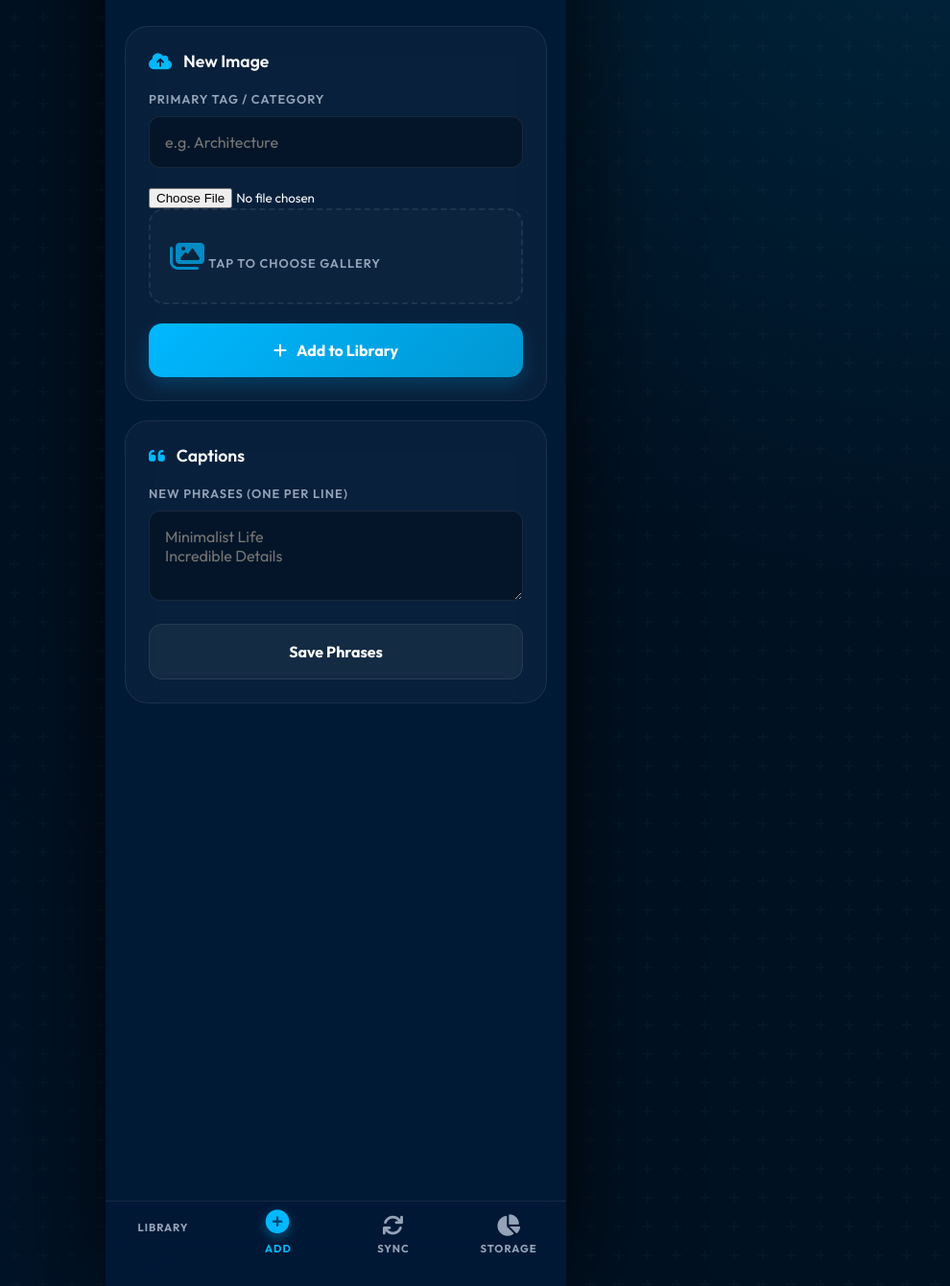
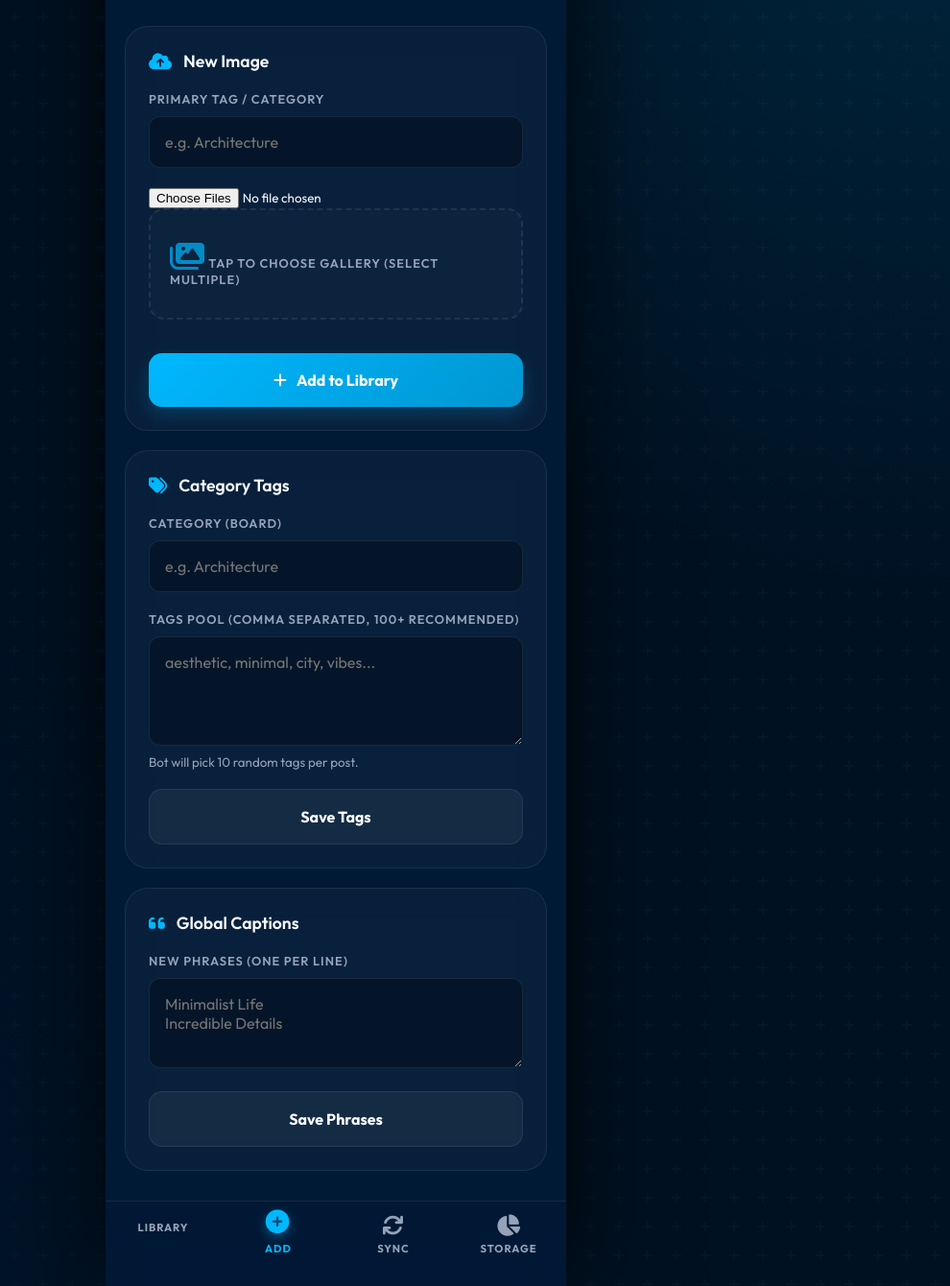
Before and after one commit to dev-Aatif/tmblr, a Flask app: page / in a window 1280 px wide, after a click on "ADD". Shown: the part 167-1507 px from the top of the page at 96% size, without its empty margins (290-1280 px from the left). Run offline with Flask 3, Linux system fonts and the light colour scheme.

Commit message:
Phase 1: Bulk Uploads and Smart Tagging Engine

```diff
--- a/app.py
+++ b/app.py
@@ -2,7 +2,7 @@ import os
 import json
 import shutil
 from flask import Flask, render_template, request, jsonify
-from bot import run_bot_job, LIBRARY_DIR, DONE_DIR, TITLES_FILE, RECENT_FILE
+from bot import run_bot_job, LIBRARY_DIR, DONE_DIR, TITLES_FILE, RECENT_FILE, TAGS_DIR
 
 app = Flask(__name__, static_folder='static', template_folder='templates')
 
@@ -59,14 +59,11 @@ def api_queue():
 
 @app.route('/api/upload', methods=['POST'])
 def api_upload():
-    if 'image' not in request.files:
-        return jsonify({"status": "error", "message": "No image part"}), 400
+    category_name = request.form.get('category_name')
+    images = request.files.getlist('image')
 
-    file = request.files['image']
-    category_name = request.form.get('category_name') # Changed from board_name
-
-    if file.filename == '':
-        return jsonify({"status": "error", "message": "No selected file"}), 400
+    if not images or not images[0].filename:
+        return jsonify({"status": "error", "message": "No file uploaded"}), 400
 
     if not category_name:
         return jsonify({"status": "error", "message": "No category/tag selected"}), 400
@@ -75,11 +72,49 @@ def api_upload():
     category_dir = os.path.join(LIBRARY_DIR, category_name)
     os.makedirs(category_dir, exist_ok=True)
 
-    # Save the file
-    file_path = os.path.join(category_dir, file.filename)
-    file.save(file_path)
+    uploaded_count = 0
+    for image in images:
+        if image and image.filename:
+            # Basic validation
+            allowed_extensions = {'.png', '.jpg', '.jpeg', '.gif'}
+            _, ext = os.path.splitext(image.filename)
+            if ext.lower() not in allowed_extensions:
+                continue
 
-    return jsonify({"status": "success", "message": f"Uploaded to {category_name}"})
+            filename = os.path.basename(image.filename)
+            save_path = os.path.join(category_dir, filename)
+            image.save(save_path)
+            uploaded_count += 1
+
+    if uploaded_count == 0:
+        return jsonify({"status": "error", "message": "No valid images uploaded"}), 400
+
+    return jsonify({"status": "success", "message": f"{uploaded_count} image(s) added successfully!"})
+
+@app.route('/api/tags', methods=['POST'])
+def api_tags():
+    data = request.json
+    category = data.get('category')
+    tags_string = data.get('tags', '')
+
+    if not category:
+        return jsonify({"status": "error", "message": "Category is required"}), 400
+
+    # Parse tags into a list
+    tags_list = [tag.strip() for tag in tags_string.split(',') if tag.strip()]
+
+    if not tags_list:
+        return jsonify({"status": "error", "message": "At least one tag is required"}), 400
+
+    os.makedirs(TAGS_DIR, exist_ok=True)
+    tags_file = os.path.join(TAGS_DIR, f"{category}.json")
+
+    try:
+        with open(tags_file, 'w', encoding='utf-8') as f:
+            json.dump(tags_list, f, indent=4)
+        return jsonify({"status": "success", "message": "Tags saved successfully"})
+    except Exception as e:
+        return jsonify({"status": "error", "message": str(e)}), 500
 
 @app.route('/api/titles', methods=['POST'])
 def api_titles():
--- a/static/css/style.css
+++ b/static/css/style.css
@@ -328,3 +328,18 @@ input[type="text"]:focus, textarea:focus {
 .mt-4 { margin-top: 24px; }
 .text-center { text-align: center; }
 .text-danger { color: var(--danger); }
+
+/* Bulk Upload Preview */
+.preview-grid {
+    display: grid;
+    grid-template-columns: repeat(auto-fill, minmax(60px, 1fr));
+    gap: 10px;
+    margin-top: 15px;
+}
+.preview-grid img {
+    width: 100%;
+    height: 60px;
+    object-fit: cover;
+    border-radius: 8px;
+    border: 1px solid rgba(255, 255, 255, 0.1);
+}
--- a/static/js/main.js
+++ b/static/js/main.js
@@ -86,11 +86,30 @@ document.addEventListener('DOMContentLoaded', () => {
     // --- Add Content Logic ---
     const fileInput = document.getElementById('image-upload');
     const fileNameDisplay = document.getElementById('file-name');
+    const previewContainer = document.getElementById('upload-preview-container');
 
     fileInput.addEventListener('change', (e) => {
+        previewContainer.innerHTML = '';
         if (e.target.files.length > 0) {
-            fileNameDisplay.textContent = `Selected: ${e.target.files[0].name}`;
+            fileNameDisplay.textContent = `Selected: ${e.target.files.length} image(s)`;
             fileNameDisplay.style.display = 'block';
+
+            // Generate previews
+            Array.from(e.target.files).slice(0, 10).forEach(file => {
+                const reader = new FileReader();
+                reader.onload = (e) => {
+                    const img = document.createElement('img');
+                    img.src = e.target.result;
+                    previewContainer.appendChild(img);
+                }
+                reader.readAsDataURL(file);
+            });
+            if (e.target.files.length > 10) {
+                const more = document.createElement('div');
+                more.style = 'display:flex; align-items:center; justify-content:center; font-size:0.8rem; color:var(--text-muted); background:rgba(255,255,255,0.05); border-radius:8px;';
+                more.textContent = `+${e.target.files.length - 10}`;
+                previewContainer.appendChild(more);
+            }
         } else {
             fileNameDisplay.style.display = 'none';
         }
@@ -104,7 +123,9 @@ document.addEventListener('DOMContentLoaded', () => {
         btn.innerHTML = '<i class="fa-solid fa-spinner fa-spin"></i> Uploading...';
 
         const formData = new FormData();
-        formData.append('image', fileInput.files[0]);
+        Array.from(fileInput.files).forEach(file => {
+            formData.append('image', file);
+        });
         formData.append('category_name', document.getElementById('board-select').value);
 
         try {
@@ -117,11 +138,43 @@ document.addEventListener('DOMContentLoaded', () => {
                 showToast(data.message, 'success');
                 fileInput.value = '';
                 fileNameDisplay.style.display = 'none';
+                previewContainer.innerHTML = '';
             } else {
                 showToast(data.message, 'error');
             }
         } catch (err) {
             showToast('Connection error', 'error');
+        } finally {
+            btn.disabled = false;
+            btn.innerHTML = originalText;
+        }
+    });
+
+    document.getElementById('tags-form').addEventListener('submit', async (e) => {
+        e.preventDefault();
+        const categoryInput = document.getElementById('tag-category-select').value;
+        const tagsInput = document.getElementById('category-tags-input').value;
+
+        const btn = e.target.querySelector('button');
+        const originalText = btn.innerHTML;
+        btn.disabled = true;
+        btn.innerHTML = '<i class="fa-solid fa-spinner fa-spin"></i> Saving...';
+
+        try {
+            const res = await fetch('/api/tags', {
+                method: 'POST',
+                headers: { 'Content-Type': 'application/json' },
+                body: JSON.stringify({ category: categoryInput, tags: tagsInput })
+            });
+            const data = await res.json();
+            if (data.status === 'success') {
+                showToast('Tags saved successfully', 'success');
+                document.getElementById('category-tags-input').value = '';
+            } else {
+                showToast(data.message, 'error');
+            }
+        } catch (err) {
+            showToast('Save failed', 'error');
         } finally {
             btn.disabled = false;
             btn.innerHTML = originalText;
--- a/templates/index.html
+++ b/templates/index.html
@@ -49,12 +49,13 @@
                             <datalist id="boards-list"></datalist>
                         </div>
                         <div class="form-group">
-                            <input type="file" id="image-upload" accept="image/*" required>
+                            <input type="file" id="image-upload" accept="image/*" multiple required>
                             <label for="image-upload" class="file-upload-label">
                                 <i class="fa-solid fa-images"></i>
-                                <span>Tap to Choose Gallery</span>
+                                <span>Tap to Choose Gallery (Select Multiple)</span>
                             </label>
-                            <span id="file-name"></span>
+                            <div id="upload-preview-container" class="preview-grid"></div>
+                            <span id="file-name" style="display:none; text-align:center; margin-top:10px; font-size:0.9rem; color:var(--text-muted);"></span>
                         </div>
                         <button type="submit" class="btn btn-primary" id="upload-btn">
                             <i class="fa-solid fa-plus"></i> Add to Library
@@ -63,7 +64,23 @@
                 </div>
 
                 <div class="glass-card">
-                    <h3><i class="fa-solid fa-quote-left"></i> Captions</h3>
+                    <h3><i class="fa-solid fa-tags"></i> Category Tags</h3>
+                    <form id="tags-form">
+                        <div class="form-group">
+                            <label>Category (Board)</label>
+                            <input type="text" id="tag-category-select" list="boards-list" placeholder="e.g. Architecture" required autocomplete="off">
+                        </div>
+                        <div class="form-group">
+                            <label>Tags Pool (Comma separated, 100+ recommended)</label>
+                            <textarea id="category-tags-input" rows="4" placeholder="aesthetic, minimal, city, vibes..." required></textarea>
+                            <small style="color:var(--text-muted); display:block; margin-top:5px;">Bot will pick 10 random tags per post.</small>
+                        </div>
+                        <button type="submit" class="btn btn-secondary">Save Tags</button>
+                    </form>
+                </div>
+
+                <div class="glass-card">
+                    <h3><i class="fa-solid fa-quote-left"></i> Global Captions</h3>
                     <form id="titles-form">
                         <div class="form-group">
                             <label>New Phrases (One per line)</label>
```
Also changed, not shown: bot.py (+31 -1 lines).
